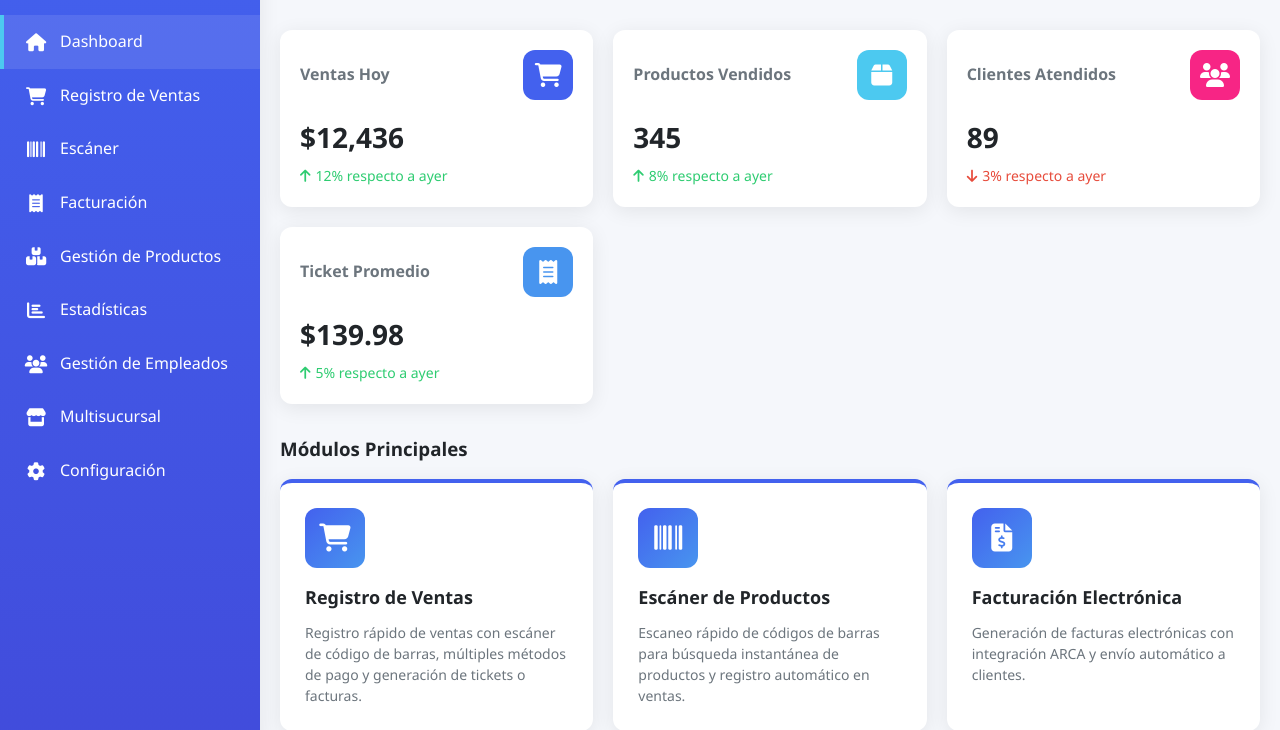
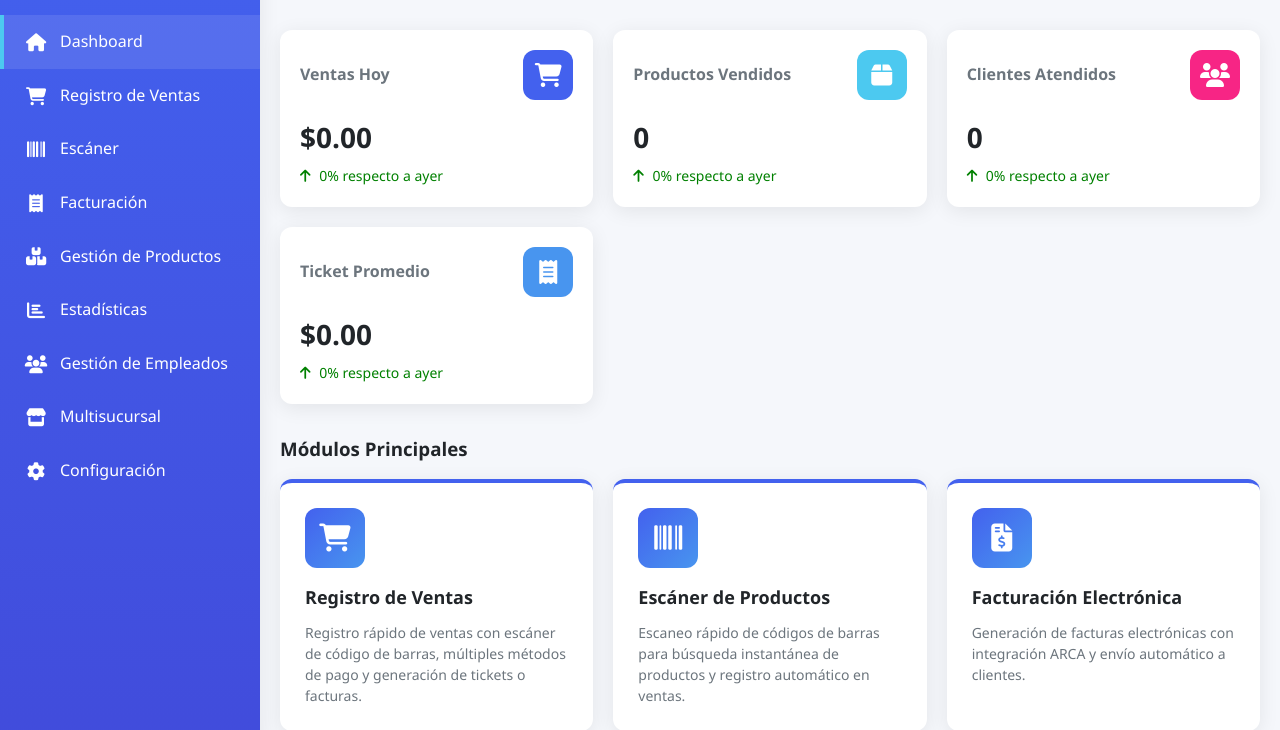
Before and after one commit to esmeFuch/Comerciovp, a PHP site: page / in a window 1280 px wide. Shown: the part 81-811 px from the top of the page. Run offline with PHP 8.4, Linux system fonts and the light colour scheme.

Commit message:
datos dinamicos c/dia, mod recargar pag

```diff
--- /dev/null
+++ b/assets/js/dashboard.js
@@ -0,0 +1,56 @@
+function calcularPorcentaje(actual, anterior) {
+    if (anterior === 0) return actual === 0 ? 0 : 100;
+    let porcentaje = ((actual - anterior) / anterior) * 100;
+    // Limitar entre -100 y 100
+    if (porcentaje > 100) porcentaje = 100;
+    if (porcentaje < -100) porcentaje = -100;
+    return porcentaje.toFixed(1);
+}
+
+async function cargarDashboard() {
+    try {
+        const response = await fetch("backend/controllers/dashboard/getDashboard.php");
+        const data = await response.json();
+
+        // Elementos cards
+        const ventasElem = document.getElementById("ventasHoy");
+        const productosElem = document.getElementById("productosVendidos");
+        const clientesElem = document.getElementById("clientesAtendidos");
+        const ticketElem = document.getElementById("ticketPromedio");
+
+        const ventasFooter = document.getElementById("ventasHoyPorc");
+        const productosFooter = document.getElementById("productosVendidosPorc");
+        const clientesFooter = document.getElementById("clientesAtendidosPorc");
+        const ticketFooter = document.getElementById("ticketPromedioPorc");
+
+        // Actualizar valores
+        ventasElem.textContent = `$${(data.ventasHoy ?? 0).toFixed(2)}`;
+        productosElem.textContent = data.productosHoy ?? 0;
+        clientesElem.textContent = data.clientesHoy ?? 0;
+        ticketElem.textContent = `$${(data.ticketHoy ?? 0).toFixed(2)}`;
+
+        // Porcentajes
+        const ventasPorc = calcularPorcentaje(data.ventasHoy, data.ventasAyer);
+        const productosPorc = calcularPorcentaje(data.productosHoy, data.productosAyer);
+        const clientesPorc = calcularPorcentaje(data.clientesHoy, data.clientesAyer);
+        const ticketPorc = calcularPorcentaje(data.ticketHoy, data.ticketAyer);
+
+        // Función para generar HTML de footer con color completo
+        function generarFooter(porc) {
+            const color = porc >= 0 ? 'green' : 'red';
+            const icon = porc >= 0 ? 'fa-arrow-up' : 'fa-arrow-down';
+            return `<span style="color:${color};"><i class="fas ${icon}"></i> ${Math.abs(porc)}% respecto a ayer</span>`;
+        }
+
+        // Actualizar footers
+        ventasFooter.innerHTML = generarFooter(ventasPorc);
+        productosFooter.innerHTML = generarFooter(productosPorc);
+        clientesFooter.innerHTML = generarFooter(clientesPorc);
+        ticketFooter.innerHTML = generarFooter(ticketPorc);
+
+    } catch (error) {
+        console.error("Error al cargar dashboard:", error);
+    }
+}
+
+document.addEventListener("DOMContentLoaded", cargarDashboard);
--- a/assets/js/main.js
+++ b/assets/js/main.js
@@ -1,28 +1,2 @@
-// Simulación de datos en tiempo real
-function updateRealTimeData() {
-    // Simular cambios en los datos de ventas
-    const salesValue = document.querySelector('.dashboard-cards .card:nth-child(1) .card-value');
-    if (salesValue) {
-        const currentValue = parseInt(salesValue.textContent.replace('$', '').replace(',', ''));
-        const randomChange = Math.floor(Math.random() * 100) - 30; // Cambio aleatorio entre -30 y +70
-        const newValue = Math.max(10000, currentValue + randomChange);
-        salesValue.textContent = '$' + newValue.toLocaleString();
-    }
-
-    // Simular cambios en productos vendidos
-    const productsValue = document.querySelector('.dashboard-cards .card:nth-child(2) .card-value');
-    if (productsValue) {
-        const currentProducts = parseInt(productsValue.textContent);
-        const productChange = Math.floor(Math.random() * 10) - 2; // Cambio aleatorio entre -2 y +8
-        const newProducts = Math.max(300, currentProducts + productChange);
-        productsValue.textContent = newProducts;
-    }
-
-    // Actualizar cada 10 segundos
-    setTimeout(updateRealTimeData, 10000);
-}
-
-// Iniciar la actualización de datos en tiempo real
-document.addEventListener('DOMContentLoaded', function() {
-    updateRealTimeData();
+document.addEventListener("DOMContentLoaded", () => {
 });
--- /dev/null
+++ b/backend/controllers/dashboard/getDashboard.php
@@ -0,0 +1,49 @@
+<?php
+header("Content-Type: application/json");
+header("Access-Control-Allow-Origin: *");
+
+$ventasFile = __DIR__ . '/../../data/ventas.json';
+$ventas = file_exists($ventasFile) ? json_decode(file_get_contents($ventasFile), true) : [];
+
+// Fechas
+$hoy = (new DateTime())->format('Y-m-d');
+$ayer = (new DateTime('-1 day'))->format('Y-m-d');
+
+// Función para filtrar ventas por fecha (solo YYYY-MM-DD)
+function ventasPorDia($ventas, $fecha) {
+    return array_filter($ventas, function($v) use ($fecha) {
+        if (!isset($v['fecha'])) return false;
+        $fechaVenta = substr($v['fecha'], 0, 10); // Tomamos solo la parte YYYY-MM-DD
+        return $fechaVenta === $fecha;
+    });
+}
+
+$ventasHoyArray = ventasPorDia($ventas, $hoy);
+$ventasAyerArray = ventasPorDia($ventas, $ayer);
+
+// Ventas totales (monto)
+$ventasHoy = array_sum(array_map(fn($v) => floatval($v['precio']) * intval($v['cantidad']), $ventasHoyArray));
+$ventasAyer = array_sum(array_map(fn($v) => floatval($v['precio']) * intval($v['cantidad']), $ventasAyerArray));
+
+// Productos vendidos
+$productosHoy = array_sum(array_map(fn($v) => intval($v['cantidad']), $ventasHoyArray));
+$productosAyer = array_sum(array_map(fn($v) => intval($v['cantidad']), $ventasAyerArray));
+
+// Clientes (una venta = un cliente nuevo)
+$clientesHoy = count($ventasHoyArray);
+$clientesAyer = count($ventasAyerArray);
+
+// Ticket promedio
+$ticketHoy = $clientesHoy ? $ventasHoy / $clientesHoy : 0;
+$ticketAyer = $clientesAyer ? $ventasAyer / $clientesAyer : 0;
+
+echo json_encode([
+    'ventasHoy' => $ventasHoy,
+    'ventasAyer' => $ventasAyer,
+    'productosHoy' => $productosHoy,
+    'productosAyer' => $productosAyer,
+    'clientesHoy' => $clientesHoy,
+    'clientesAyer' => $clientesAyer,
+    'ticketHoy' => $ticketHoy,
+    'ticketAyer' => $ticketAyer
+]);
--- a/index.php
+++ b/index.php
@@ -27,9 +27,9 @@ $current_page = "dashboard";
                             <i class="fas fa-shopping-cart"></i>
                         </div>
                     </div>
-                    <div class="card-value">$12,458</div>
-                    <div class="card-footer positive">
-                        <i class="fas fa-arrow-up"></i> 12% respecto a ayer
+                    <div class="card-value" id="ventasHoy">$0</div>
+                    <div class="card-footer" id="ventasHoyPorc">
+                        <i class="fas fa-arrow-up"></i> 0% respecto a ayer
                     </div>
                 </div>
 
@@ -40,9 +40,9 @@ $current_page = "dashboard";
                             <i class="fas fa-box"></i>
                         </div>
                     </div>
-                    <div class="card-value">342</div>
-                    <div class="card-footer positive">
-                        <i class="fas fa-arrow-up"></i> 8% respecto a ayer
+                    <div class="card-value" id="productosVendidos">0</div>
+                    <div class="card-footer" id="productosVendidosPorc">
+                        <i class="fas fa-arrow-up"></i> 0% respecto a ayer
                     </div>
                 </div>
 
@@ -53,9 +53,9 @@ $current_page = "dashboard";
                             <i class="fas fa-users"></i>
                         </div>
                     </div>
-                    <div class="card-value">89</div>
-                    <div class="card-footer negative">
-                        <i class="fas fa-arrow-down"></i> 3% respecto a ayer
+                    <div class="card-value" id="clientesAtendidos">0</div>
+                    <div class="card-footer" id="clientesAtendidosPorc">
+                        <i class="fas fa-arrow-up"></i> 0% respecto a ayer
                     </div>
                 </div>
 
@@ -66,9 +66,9 @@ $current_page = "dashboard";
                             <i class="fas fa-receipt"></i>
                         </div>
                     </div>
-                    <div class="card-value">$139.98</div>
-                    <div class="card-footer positive">
-                        <i class="fas fa-arrow-up"></i> 5% respecto a ayer
+                    <div class="card-value" id="ticketPromedio">$0</div>
+                    <div class="card-footer" id="ticketPromedioPorc">
+                        <i class="fas fa-arrow-up"></i> 0% respecto a ayer
                     </div>
                 </div>
             </div>
@@ -187,6 +187,8 @@ $current_page = "dashboard";
         </div>
     </div>
 
+    <!-- Scripts -->
     <script src="assets/js/main.js"></script>
+    <script src="assets/js/dashboard.js"></script>
 </body>
 </html>
```
